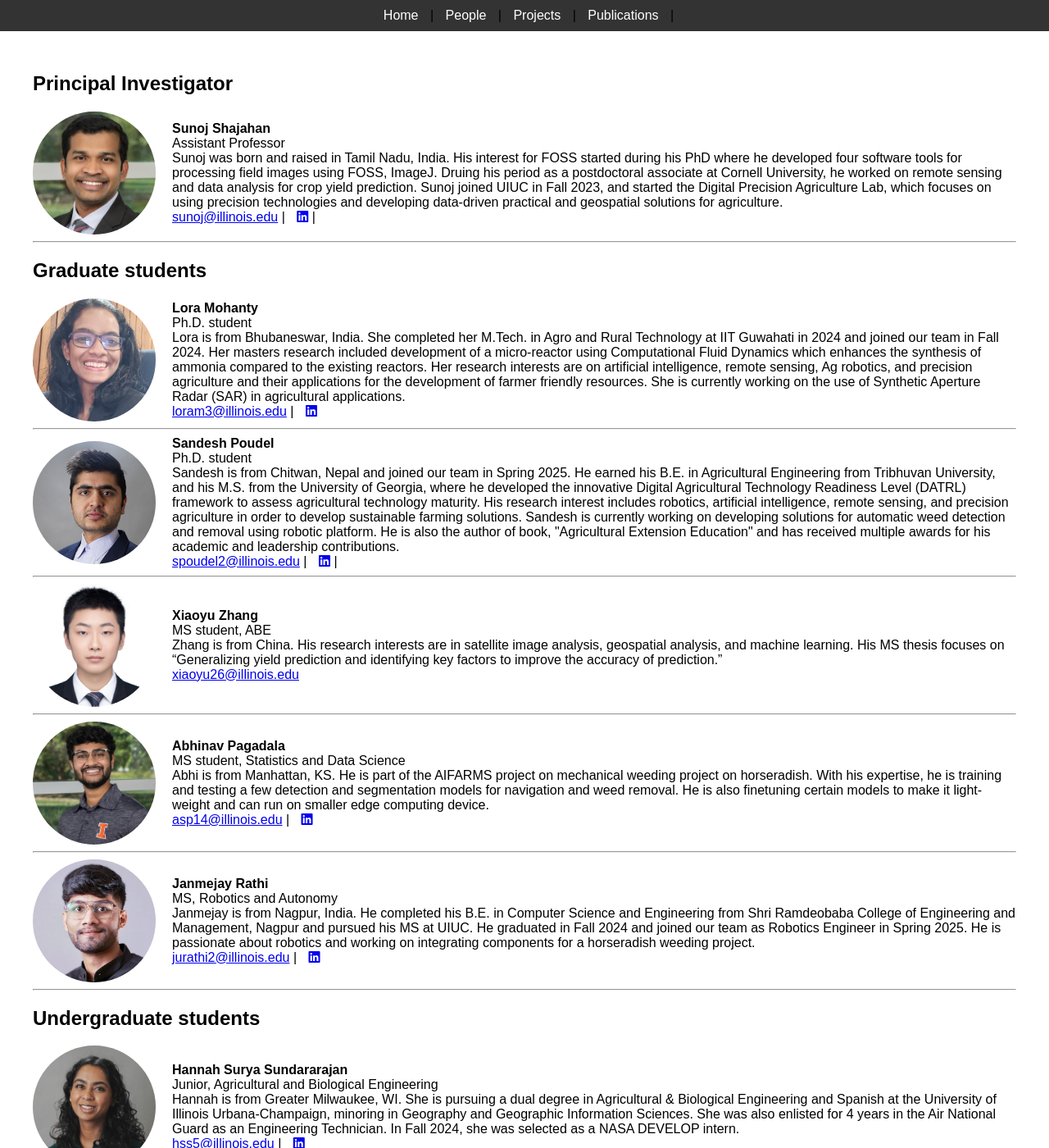
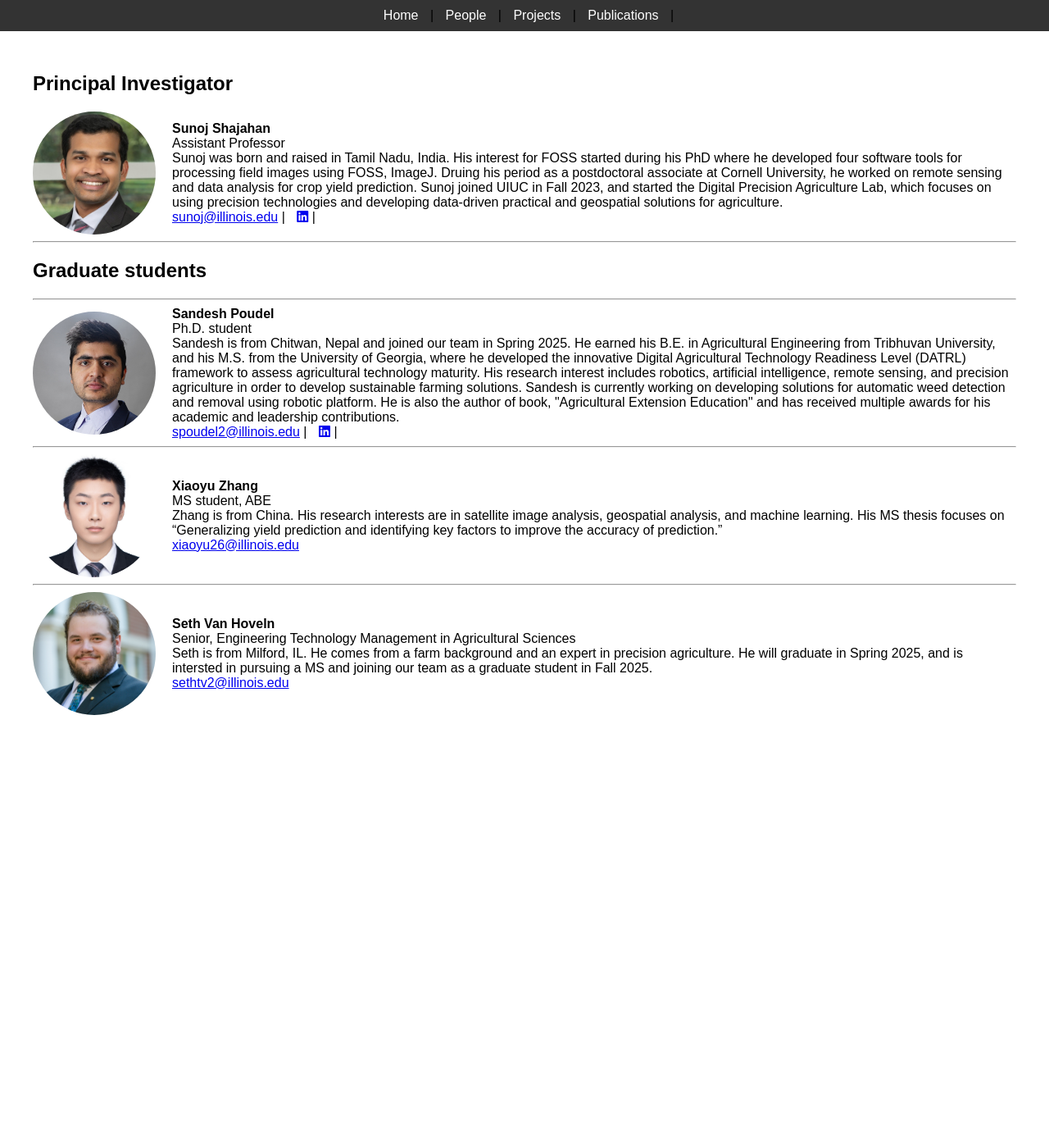
Before and after one commit to sunojshajahan/sunojshajahan.github.io, a Jekyll site: the page built from people.md, in a window 1280 px wide and 1400 px high. Shown: the whole window at 82% size. Built offline with Jekyll 4.4.1, drawn with Linux system fonts in a browser that asks for light colours; our own code applies the rules of GitHub Pages for plain Markdown files; some of the changed text lies outside the part shown.

Commit message:
updated lab members

```diff
--- a/people.md
+++ b/people.md
@@ -24,7 +24,7 @@ title: People
 ## Graduate students
 <!-- Lora -->
 
-<div style="display: flex; align-items: center;">
+<!-- <div style="display: flex; align-items: center;">
     <img src="images/headshots/Lora_headshot.jpg" alt="Lora Mohanty" style="width: 150px; height: 150px; border-radius: 50%; margin-right: 20px;">
     <div>
         <strong>Lora Mohanty </strong><br>
@@ -32,7 +32,7 @@ title: People
         Lora is from Bhubaneswar, India. She completed her M.Tech. in Agro and Rural Technology at IIT Guwahati in 2024 and joined our team in Fall 2024. Her masters research included development of a micro-reactor using Computational Fluid Dynamics which enhances the synthesis of ammonia compared to  the existing reactors. Her research interests are on artificial intelligence, remote sensing, Ag robotics, and precision agriculture and their applications for the development of farmer friendly resources. She is currently working on the use of Synthetic Aperture Radar (SAR) in agricultural applications.<br>
         <a href="mailto:loram3@illinois.edu">loram3@illinois.edu</a> | <a href="https://www.linkedin.com/in/lora-mohanty-aa4301249/" style="margin-left: 10px;"><i class="fab fa-linkedin"></i></a>
     </div>
-</div>
+</div> -->
 
 ---
 <!-- Sandesh -->
@@ -63,51 +63,6 @@ title: People
 
 ---
 
-
-<!-- Abhi -->
-
-<div style="display: flex; align-items: center;">
-    <img src="images/headshots/Abhi_headshot.jpg" alt="Xiaoyu Zhang" style="width: 150px; height: 150px; border-radius: 50%; margin-right: 20px;">
-    <div>
-        <strong>Abhinav Pagadala </strong><br>
-        MS student, Statistics and Data Science  <br>
-        Abhi is from Manhattan, KS. He is part of the AIFARMS project on mechanical weeding project on horseradish. With his expertise, he is training and testing a few detection and segmentation models for navigation and weed removal. He is also finetuning certain models to make it light-weight and can run on smaller edge computing device. <br>
-        <a href="mailto:asp14@illinois.edu">asp14@illinois.edu</a> | <a href="https://www.linkedin.com/in/abhinav-pagadala-5201bb231/" style="margin-left: 10px;"><i class="fab fa-linkedin"></i></a>
-    </div>
-</div>
-
----
-
-
-<!-- Janmejay -->
-
-<div style="display: flex; align-items: center;">
-    <img src="images/headshots/Janmejay_headshot.jpg" alt="Xiaoyu Zhang" style="width: 150px; height: 150px; border-radius: 50%; margin-right: 20px;">
-    <div>
-        <strong>Janmejay Rathi </strong><br>
-        MS, Robotics and Autonomy  <br>
-        Janmejay is from Nagpur, India. He completed his B.E. in Computer Science and Engineering from Shri Ramdeobaba College of Engineering and Management, Nagpur and pursued his MS at UIUC. He graduated in Fall 2024 and joined our team as Robotics Engineer in Spring 2025. He is passionate about robotics and working on integrating components for a horseradish weeding project. <br>
-        <a href="mailto:email@example.com">jurathi2@illinois.edu</a> | <a href="https://www.linkedin.com/in/janmejayrathi/" style="margin-left: 10px;"><i class="fab fa-linkedin"></i></a>
-    </div>
-</div>
-
----
-
-## Undergraduate students
-
-<!-- Hannah -->
-<div style="display: flex; align-items: center;">
-    <img src="images/headshots/Hannah_headshot.jpg" alt="Person 1" style="width: 150px; height: 150px; border-radius: 50%; margin-right: 20px;">
-    <div>
-        <strong>Hannah Surya Sundararajan </strong><br>
-        Junior, Agricultural and Biological Engineering  <br>
-        Hannah is from Greater Milwaukee, WI. She is pursuing a dual degree in Agricultural & Biological Engineering and Spanish at the University of Illinois Urbana-Champaign, minoring in Geography and Geographic Information Sciences. She was also enlisted for 4 years in the Air National Guard as an Engineering Technician. In Fall 2024, she was selected as a NASA DEVELOP intern. <br>
-        <a href="mailto:hss5@illinois.edu">hss5@illinois.edu</a> | <a href="https://www.linkedin.com/in/hannah-sundararajan/" style="margin-left: 10px;"><i class="fab fa-linkedin"></i></a>
-    </div>
-</div>
-
----
-
 <!-- Seth -->
 <div style="display: flex; align-items: center;">
     <img src="images/headshots/Seth_headshot.jpg" alt="Person 1" style="width: 150px; height: 150px; border-radius: 50%; margin-right: 20px;">
@@ -119,24 +74,55 @@ title: People
     </div>
 </div>
 
----
 
-<!-- Jusjeev -->
-<div style="display: flex; align-items: center;">
-    <img src="images/headshots/Jusjeev_headshot.jpg" alt="Person 1" style="width: 150px; height: 150px; border-radius: 50%; margin-right: 20px;">
+<!-- Abhi -->
+
+<!-- <div style="display: flex; align-items: center;">
+    <img src="images/headshots/Abhi_headshot.jpg" alt="Xiaoyu Zhang" style="width: 150px; height: 150px; border-radius: 50%; margin-right: 20px;">
     <div>
-        <strong>Jusjeev Bhurjee </strong><br>
-        Senior, Computer Science  <br>
-        Jusjeev is from New Delhi, India. He has spent most of his time outside of India, pursuing his schooling in Argentina. He is involved in the robotics project and has been developing an autonomous navigation algorithm for the Amiga Platform. <br>
-        <a href="mailto:bhurjee2@illinois.edu">bhurjee2@illinois.edu</a> | <a href="https://www.linkedin.com/in/jusjeevsingh/" style="margin-left: 10px;"><i class="fab fa-linkedin"></i></a>
+        <strong>Abhinav Pagadala </strong><br>
+        MS student, Statistics and Data Science  <br>
+        Abhi is from Manhattan, KS. He is part of the AIFARMS project on mechanical weeding project on horseradish. With his expertise, he is training and testing a few detection and segmentation models for navigation and weed removal. He is also finetuning certain models to make it light-weight and can run on smaller edge computing device. <br>
+        <a href="mailto:asp14@illinois.edu">asp14@illinois.edu</a> | <a href="https://www.linkedin.com/in/abhinav-pagadala-5201bb231/" style="margin-left: 10px;"><i class="fab fa-linkedin"></i></a>
     </div>
 </div>
 
----
+--- -->
+
+
+<!-- Janmejay -->
+
+<!-- <div style="display: flex; align-items: center;">
+    <img src="images/headshots/Janmejay_headshot.jpg" alt="Xiaoyu Zhang" style="width: 150px; height: 150px; border-radius: 50%; margin-right: 20px;">
+    <div>
+        <strong>Janmejay Rathi </strong><br>
+        MS, Robotics and Autonomy  <br>
+        Janmejay is from Nagpur, India. He completed his B.E. in Computer Science and Engineering from Shri Ramdeobaba College of Engineering and Management, Nagpur and pursued his MS at UIUC. He graduated in Fall 2024 and joined our team as Robotics Engineer in Spring 2025. He is passionate about robotics and working on integrating components for a horseradish weeding project. <br>
+        <a href="mailto:email@example.com">jurathi2@illinois.edu</a> | <a href="https://www.linkedin.com/in/janmejayrathi/" style="margin-left: 10px;"><i class="fab fa-linkedin"></i></a>
+    </div>
+</div>
+
+--- -->
+
+<!-- ## Undergraduate students -->
+
+<!-- Hannah -->
+<!-- <div style="display: flex; align-items: center;">
+    <img src="images/headshots/Hannah_headshot.jpg" alt="Person 1" style="width: 150px; height: 150px; border-radius: 50%; margin-right: 20px;">
+    <div>
+        <strong>Hannah Surya Sundararajan </strong><br>
+        Junior, Agricultural and Biological Engineering  <br>
+        Hannah is from Greater Milwaukee, WI. She is pursuing a dual degree in Agricultural & Biological Engineering and Spanish at the University of Illinois Urbana-Champaign, minoring in Geography and Geographic Information Sciences. She was also enlisted for 4 years in the Air National Guard as an Engineering Technician. In Fall 2024, she was selected as a NASA DEVELOP intern. <br>
+        <a href="mailto:hss5@illinois.edu">hss5@illinois.edu</a> | <a href="https://www.linkedin.com/in/hannah-sundararajan/" style="margin-left: 10px;"><i class="fab fa-linkedin"></i></a>
+    </div>
+</div>
+
+--- -->
+
 
 
 <!-- Advait -->
-<div style="display: flex; align-items: center;">
+<!-- <div style="display: flex; align-items: center;">
     <img src="images/headshots/profile_photo_template.jpg" alt="Person 1" style="width: 150px; height: 150px; border-radius: 50%; margin-right: 20px;">
     <div>
         <strong>Advait Talhayani </strong><br>
@@ -146,4 +132,16 @@ title: People
     </div>
 </div>
 
----
+--- -->
+
+<!-- ## Past students -->
+<!-- Jusjeev
+<div style="display: flex; align-items: center;">
+    <img src="images/headshots/Jusjeev_headshot.jpg" alt="Person 1" style="width: 150px; height: 150px; border-radius: 50%; margin-right: 20px;">
+    <div>
+        <strong>Jusjeev Bhurjee </strong><br>
+        Senior, Computer Science  <br>
+        Jusjeev is from New Delhi, India. He has spent most of his time outside of India, pursuing his schooling in Argentina. He is involved in the robotics project and has been developing an autonomous navigation algorithm for the Amiga Platform. <br>
+        <a href="mailto:bhurjee2@illinois.edu">bhurjee2@illinois.edu</a> | <a href="https://www.linkedin.com/in/jusjeevsingh/" style="margin-left: 10px;"><i class="fab fa-linkedin"></i></a>
+    </div>
+</div> -->
--- a/projects.md
+++ b/projects.md
@@ -27,9 +27,8 @@ Illinois has a rich history as a leading producer of horseradish, dating back 15
 Synthetic Aperture Radar (SAR) is a powerful yet underutilized tool in agricultural research. Sentinel-1A is a microwave remote sensing platform that provides high-resolution (10 m) imagery every five days. It offers all-weather, cloud-penetrating data in four bands (VV, HH, VH, HV). SAR measures surface backscatter properties, which can be used to study the impact of soil disturbances caused by various farming operations like tilling, planting, spraying, and harvesting in agriculture. This project will explore how temporal SAR data can be leveraged to analyze these surface changes, quantify soil properties such as moisture content, and assess erosion potential and topsoil depletion rates.
 
 **Students:**
-+ Lora Mohanty, PhD student
++ Xiaoyu Zhang, PhD student
 + Jinshang Fred Li, NASA UROP scholar, Summer 2025
-
 ---
 
 ### 3. Generalized yield prediction using remote sensing
```
Also changed, not shown: index.md (+15 -3 lines), 4 other files.
